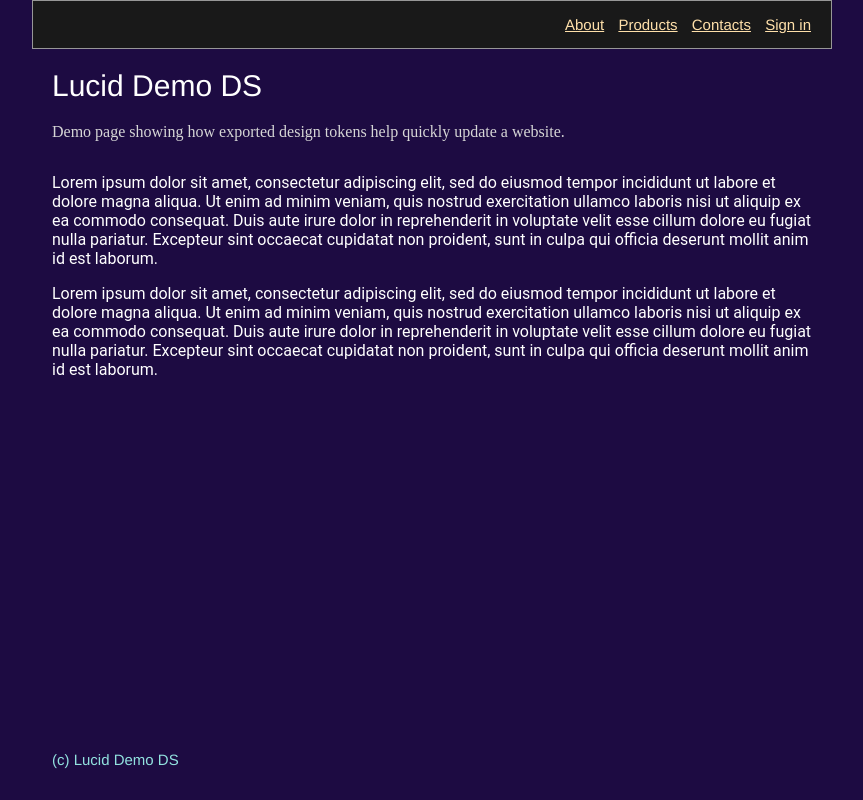
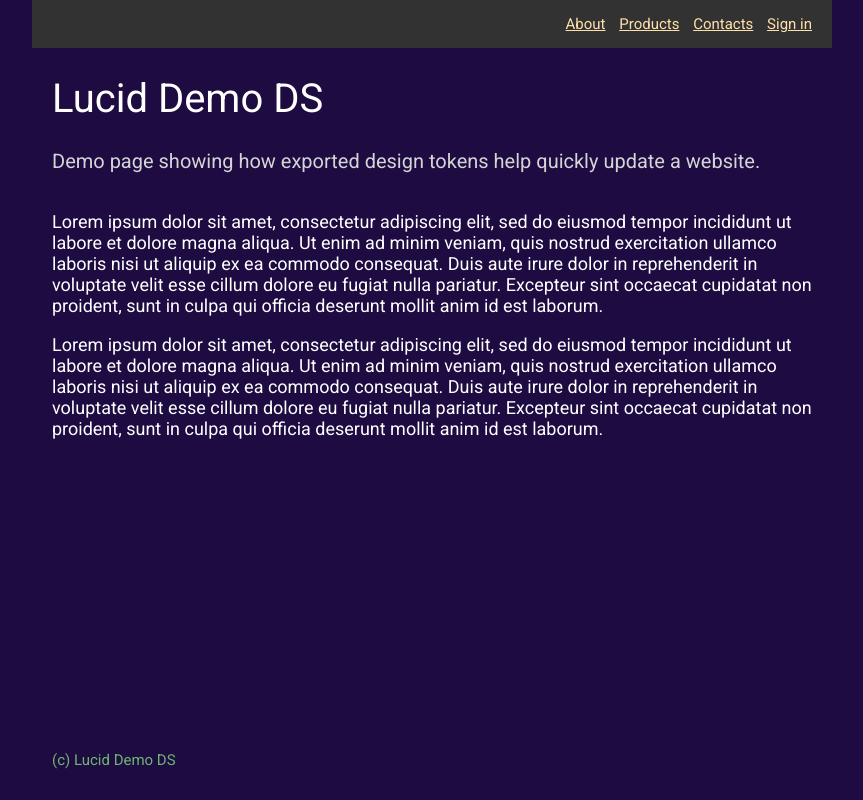
Before and after one commit to kuindji/lucid-demo, a website: page index.html in a window 1280 px wide. Shown: the whole page, without its empty margins (208-1071 px from the left). Drawn offline with Linux system fonts and the light colour scheme.

Commit message:
remove old pushes, font update

```diff
--- a/_ds.json
+++ /dev/null
@@ -1,131 +0,0 @@
-{
-  "icons": [
-    {
-      "url": "http://lucid.tld/cdn/icons/3375f7f8b52385fe9b5896fbb9d1c259.svg",
-      "name": "checksvg",
-      "properties": {
-        "width": 450.0,
-        "height": 450.0
-      }
-    },
-    {
-      "url": "http://lucid.tld/cdn/icons/6328367c51144293e9e035ed1af0ef93.svg",
-      "name": "closesvg",
-      "properties": {
-        "width": 357.0,
-        "height": 357.0
-      }
-    },
-    {
-      "url": "http://lucid.tld/cdn/icons/cb4c4b6cc931b8fa9353307e8fd8190a.svg",
-      "name": "downsvg",
-      "properties": {
-        "width": 306.0,
-        "height": 306.0
-      }
-    },
-    {
-      "url": "http://lucid.tld/cdn/icons/d9cf9c81db5ceae2f5a20033166f76eb.svg",
-      "name": "logoutsvg",
-      "properties": {
-        "width": 512.0,
-        "height": 512.0
-      }
-    }
-  ],
-  "fonts": [
-    {
-      "url": "http://lucid.tld/cdn/fonts/f0357ea63766e37d7f4d116bcd37dcfe.ttf",
-      "source": "user",
-      "family": "Arial Bold"
-    },
-    {
-      "family": "Roboto",
-      "weight": "regular",
-      "url": "http://fonts.gstatic.com/s/roboto/v20/KFOmCnqEu92Fr1Me5WZLCzYlKw.ttf",
-      "source": "google"
-    }
-  ],
-  "props": {
-    "system-font": {
-      "type": "text-style",
-      "value": {
-        "weight": "400",
-        "family": "Arial Bold",
-        "size": "16"
-      }
-    },
-    "body-text-color": {
-      "type": "color",
-      "value": "#ffffff"
-    },
-    "header-text-color": {
-      "type": "color",
-      "value": "#ffffff"
-    },
-    "subheader-text-color": {
-      "type": "color",
-      "value": "#d6d6d6"
-    },
-    "menu-text": {
-      "type": "text-style",
-      "value": {
-        "family": "Helvetica",
-        "size": 15
-      }
-    },
-    "footer-text-color": {
-      "type": "color",
-      "value": "#92e2df"
-    },
-    "menu-text-hover": {
-      "type": "color",
-      "value": "#c5ae86"
-    },
-    "menu-text-color": {
-      "type": "color",
-      "value": "#ffe0aa"
-    },
-    "header-text": {
-      "type": "text-style",
-      "value": {
-        "family": "Helvetica",
-        "size": 30
-      }
-    },
-    "footer-text": {
-      "type": "text-style",
-      "value": {
-        "family": "Helvetica",
-        "size": 15
-      }
-    },
-    "body-text": {
-      "type": "text-style",
-      "value": {
-        "family": "Roboto",
-        "size": 16
-      }
-    },
-    "body-color": {
-      "type": "color",
-      "value": "#1d0b42"
-    },
-    "top-menu": {
-      "type": "layer-style",
-      "value": {
-        "shadow": {
-          "y": 2,
-          "color": "rgba(0,0,0,0.50)",
-          "blur": 4
-        },
-        "border": {
-          "color": "#979797",
-          "width": 1,
-          "style": "solid"
-        },
-        "backgroundColor": "#191919"
-      }
-    }
-  }
-}
--- a/_font_faces.css
+++ /dev/null
@@ -1,6 +0,0 @@
-@import url("https://fonts.googleapis.com/css?family=Roboto:regular");
-
-@font-face {
-  font-family: "Arial Bold";
-  src: url("http://lucid.tld/cdn/fonts/f0357ea63766e37d7f4d116bcd37dcfe.ttf");
-}
--- a/_layer_styles.css
+++ /dev/null
@@ -1,7 +0,0 @@
-.top-menu {
-     background-color: var(--top-menu-background-color);
-     border-width: var(--top-menu-border-width);
-     border-color: var(--top-menu-border-color);
-     border-style: var(--top-menu-border-style);
-     box-shadow: var(--top-menu-offset-x) var(--top-menu-offset-y) var(--top-menu-blur) var(--top-menu-spread) var(--top-menu-color);
-}
--- a/_text_styles.css
+++ /dev/null
@@ -1,21 +0,0 @@
-.system-font {
-     font-family: var(--system-font-font-family);
-     font-size: var(--system-font-font-size);
-     font-weight: var(--system-font-font-weight);
-}
-.footer-text {
-     font-family: var(--footer-text-font-family);
-     font-size: var(--footer-text-font-size);
-}
-.menu-text {
-     font-family: var(--menu-text-font-family);
-     font-size: var(--menu-text-font-size);
-}
-.body-text {
-     font-family: var(--body-text-font-family);
-     font-size: var(--body-text-font-size);
-}
-.header-text {
-     font-family: var(--header-text-font-family);
-     font-size: var(--header-text-font-size);
-}
--- a/_vars.css
+++ /dev/null
@@ -1,32 +0,0 @@
-:root {
-    /* Colors */
-    --subheader-text-color: #d6d6d6;
-    --footer-text-color: #92e2df;
-    --menu-text-hover: #c5ae86;
-    --header-text-color: #ffffff;
-    --body-text-color: #ffffff;
-    --menu-text-color: #ffe0aa;
-    --body-color: #1d0b42;
-    /* Text Styles */
-    --system-font-font-family: "Arial Bold";
-    --system-font-font-size: 16px;
-    --system-font-font-weight: 400;
-    --footer-text-font-family: "Helvetica";
-    --footer-text-font-size: 15px;
-    --menu-text-font-family: "Helvetica";
-    --menu-text-font-size: 15px;
-    --body-text-font-family: "Roboto";
-    --body-text-font-size: 16px;
-    --header-text-font-family: "Helvetica";
-    --header-text-font-size: 30px;
-    /* Layer Styles */
-    --top-menu-background-color: #191919;
-    --top-menu-border-width: 1px;
-    --top-menu-border-color: #979797;
-    --top-menu-border-style: solid;
-    --top-menu-shadow-offset-x: 0px;
-    --top-menu-shadow-offset-y: 2px;
-    --top-menu-shadow-blur: 4px;
-    --top-menu-shadow-spread: 0px;
-    --top-menu-shadow-color: rgba(0,0,0,0.50);
-}
--- a/index.html
+++ b/index.html
@@ -5,9 +5,10 @@
         <meta charset="utf-8">
         <meta http-equiv="X-UA-Compatible" content="IE=edge">
         <meta name="viewport" content="width=device-width, initial-scale=1">
-        <link rel="stylesheet" href="_vars.css">
-        <link rel="stylesheet" href="_text_styles.css">
-        <link rel="stylesheet" href="_layer_styles.css">
+        <link rel="stylesheet" href="lucid/_vars.css">
+        <link rel="stylesheet" href="lucid/_font_faces.css">
+        <link rel="stylesheet" href="lucid/_text_styles.css">
+        <link rel="stylesheet" href="lucid/_layer_styles.css">
         <link rel="stylesheet" href="demo.css">
     </head>
     <body>
```
Also changed, not shown: fonts/Arial Bold.ttf (deleted), fonts/Roboto.ttf (deleted), icons/checksvg.svg (deleted), icons/closesvg.svg (deleted), icons/downsvg.svg (deleted), icons/logoutsvg.svg (deleted), 1 other file.
